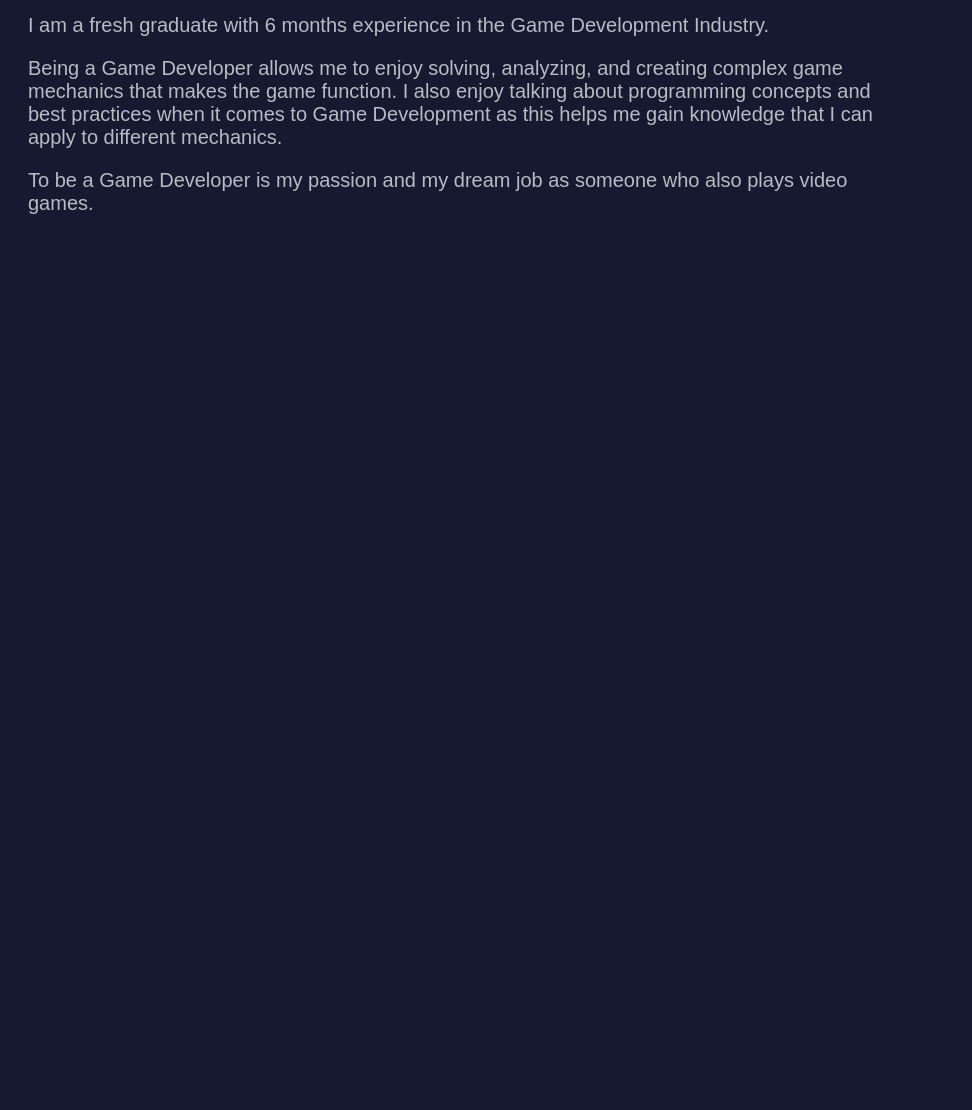
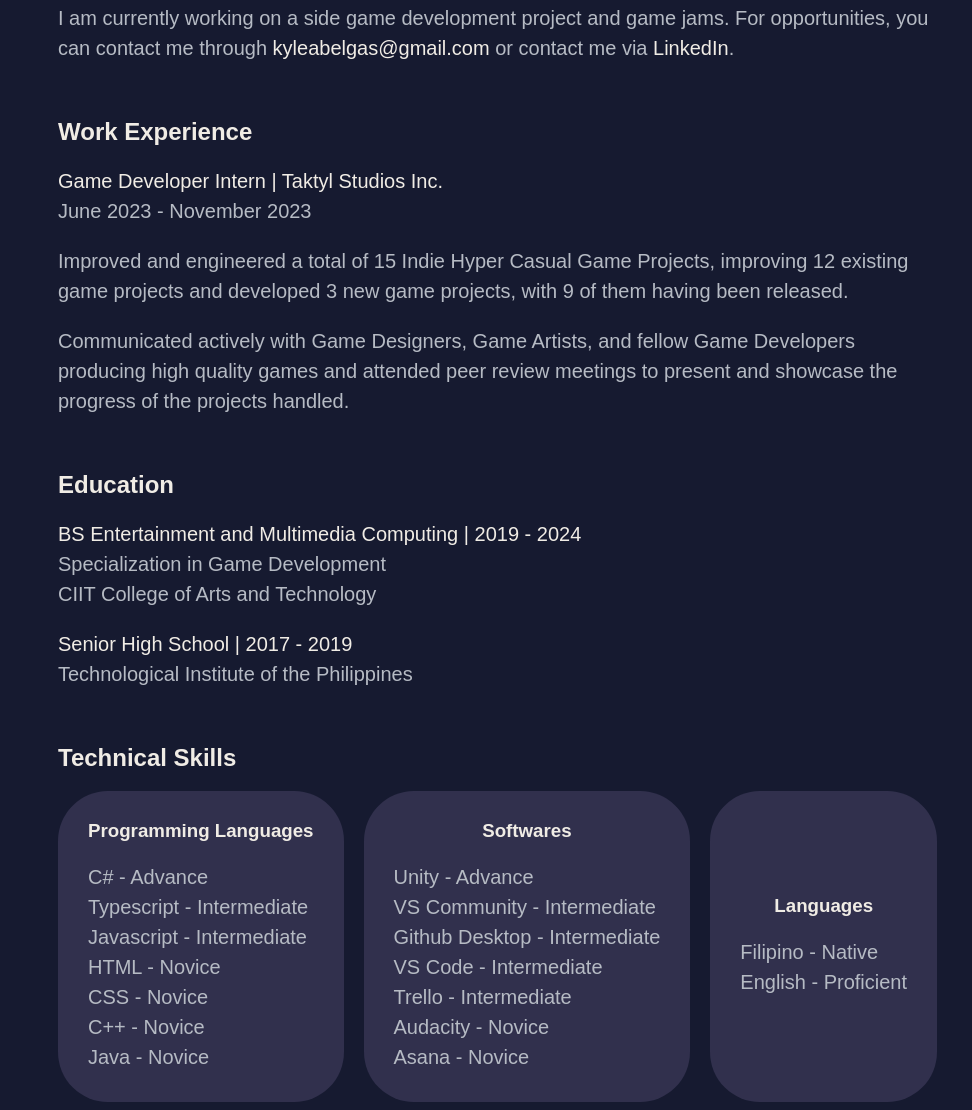
Before and after one commit to notkyleleo/Kyle-Leo-Abelgas.github.io, a plain HTML site: page resume.html in a window 1280 px wide. Shown: the part 464-1574 px from the top of the page, without its empty margins (0-972 px from the left). Before the commit the page ends 800 px from the top, so only its background shows below. Drawn offline with Linux system fonts and the light colour scheme.

Commit message:
Updated the resume page

```diff
--- a/resume.html
+++ b/resume.html
@@ -14,26 +14,93 @@
         <a href="contact.html">Contact</a>
     </div>
     <div class="fadein">
-        <div class="profilediv">
-            <div><img src="src/kyle_image_profile.jpg" class="imageprofile"></div>
-            <div>
-                <h1 class="textbody">Kyle Leo Abelgas</h1>
-                <h3 class="textbody">Unity Game Developer</h3>
+        <div class="aboutme">
+            <h2>Resume</h2>
+            <a href="src/Resume_Kyle-Leo-Abelgas.pdf" class="linkedTextSmall" download>Download Resume PDF</a>
+            <p>
+                I am a Game Developer with 6 months of work experience.<br>
+                I have 2 years of experience developing games, for my college projects and game jams,
+                using the Unity Engine that helped me be confident in using it.
+            </p>
+            <p>
+                I am very passionate in learning the ways of a Game Programmer especially when
+                it comes to creating, managing, and debugging game mechanics. I have fun collaborating with developers,
+                artists, and designers because it helps me grow as a Game Developer through various feedbacks I gain
+                from colleagues.
+            </p>
+            <p>
+                I am currently working on a side game development project and game jams. For opportunities, you can
+                contact me through
+                <a href="https://mail.google.com/mail/?view=cm&to=kyleabelgas@gmail.com" class="linkedTextSmall">kyleabelgas@gmail.com</a>
+                or contact me via <a href="https://www.linkedin.com/in/klabelgas/" class="linkedTextSmall">LinkedIn</a>.
+            </p>
+        </div>
+        <div class="aboutme">
+            <div class="heading">
+                <h2>Work Experience</h2>
+                <p>
+                    <span class="fontchange">Game Developer Intern | Taktyl Studios Inc.</span><br>
+                    June 2023 - November 2023
+                </p>
+                <p>
+                    Improved and engineered a total of 15 Indie Hyper Casual Game Projects, improving 12 existing game projects
+                    and developed 3 new game projects, with 9 of them having been released.
+                </p>
+                <p>
+                    Communicated actively with Game Designers, Game Artists, and fellow Game Developers producing high quality
+                    games and attended peer review meetings to present and showcase the progress of the projects handled.
+                </p>
             </div>
         </div>
         <div class="aboutme">
-            <h2>Good day!</h2>
+            <div class="heading">
+                <h2>Education</h2>
                 <p>
-                I am a fresh graduate with 6 months experience in the Game Development Industry.
+                    <span class="fontchange">BS Entertainment and Multimedia Computing | 2019 - 2024</span><br>
+                    Specialization in Game Development<br>
+                    CIIT College of Arts and Technology
                 </p>
                 <p>
-                Being a Game Developer allows me to enjoy solving, analyzing, and creating complex game mechanics
-                that makes the game function. I also enjoy talking about programming concepts and best practices when
-                it comes to Game Development as this helps me gain knowledge that I can apply to different mechanics.
+                    <span class="fontchange">Senior High School | 2017 - 2019</span><br>
+                    Technological Institute of the Philippines
                 </p>
+            </div>
+        </div>
+        <div class="aboutme">
+            <h2>Technical Skills</h2>
+            <div class="rowsort">
+                <div class="container">
+                    <h3 class="boxtext">Programming Languages</h3>
                     <p>
-                To be a Game Developer is my passion and my dream job as someone who also plays video games.
+                        C# - Advance<br>
+                        Typescript - Intermediate<br>
+                        Javascript - Intermediate<br>
+                        HTML - Novice<br>
+                        CSS - Novice<br>
+                        C++ - Novice<br>
+                        Java - Novice<br>
                     </p>
+                </div>
+                <div class="container">
+                    <h3 class="boxtext">Softwares</h3>
+                    <p>
+                        Unity - Advance<br>
+                        VS Community - Intermediate<br>
+                        Github Desktop - Intermediate<br>
+                        VS Code - Intermediate<br>
+                        Trello - Intermediate<br>
+                        Audacity - Novice<br>
+                        Asana - Novice<br>
+                    </p>
+                </div>
+                <div class="container">
+                    <h3 class="boxtext">Languages</h3>
+                    <p>
+                        Filipino - Native<br>
+                        English - Proficient<br>
+                    </p>
+                </div>
+            </div>
         </div>
     </div>
 </body>
--- a/style.css
+++ b/style.css
@@ -68,8 +68,23 @@
 }
 
 .aboutme {
-  padding: 20px;
+  padding-left: 50px;
+  padding-top: 15px;
   width: 70%;
+}
+
+.aboutme .rowsort {
+  display: inline-flex;
+}
+
+.aboutme .container {
+  padding: 10px 30px;
+  margin-right: 20px;
+  border-radius: 50px;
+  background-color: #31304D;
+  align-content: center;
+  width: max-content;
+  height: auto;
 }
 
 .aboutme h2 {
@@ -77,14 +92,34 @@
   color: #F0ECE5;
 }
 
+.aboutme h3 {
+  font-family: Arial, Helvetica, sans-serif;
+  color: #F0ECE5;
+}
+
+.aboutme span.fontchange {
+  font-family: Arial, Helvetica, sans-serif;
+  color: #F0ECE5;
+}
+
+.aboutme h3.boxtext {
+  text-align: center;
+}
+
+.aboutme h4 {
+  font-family: Arial, Helvetica, sans-serif;
+  color: #B6BBC4;
+}
+
 .aboutme p {
   font-family: Arial, Helvetica, sans-serif;
   color: #B6BBC4;
   font-size: 20px;
+  line-height: 1.5;
 }
 
 .aboutme p.starter {
-  color: #F0ECE5;
+  color: #B6BBC4;
 }
 
 .linkList {
@@ -92,13 +127,23 @@
   line-height: 1.5;
 }
 
+.linkedTextSmall {
+  color: #F0ECE5;
+  font-family: Arial, Helvetica, sans-serif;
+  text-decoration: none;
+}
+
+.linkedTextSmall:hover {
+  color: #B6BBC4;
+}
+
 .linkedText {
-  color: #B6BBC4;
+  color: #F0ECE5;
   font-family: Arial, Helvetica, sans-serif;
   text-decoration: none;
   font-size: 30px;
 }
 
 .linkedText:hover {
-  color: #F0ECE5;
+  color: #B6BBC4;
 }
```
Lines whose indentation alone changed are shown as unchanged.
